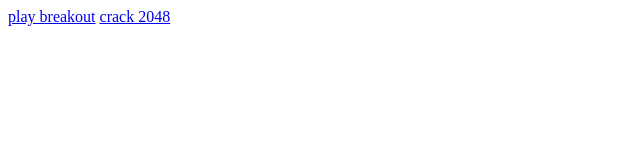
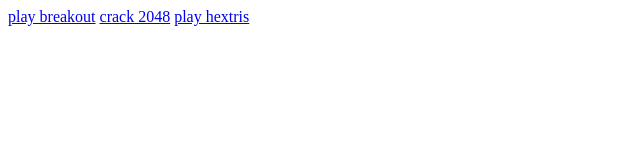
Before and after one commit to coder1791/games, a plain HTML site: page index.html in a window 1280 px wide. Shown: the whole page, without its empty margins (0-640 px from the left). Drawn offline with Linux system fonts and the light colour scheme.

Commit message:
Update index.html

```diff
--- a/index.html
+++ b/index.html
@@ -7,5 +7,6 @@
 <body>
     <a href="games_list/breakout.html">play breakout</a>
     <a href="https://coder1791.github.io/2048/">crack 2048</a>
+    <a href="https://coder1791.github.io/hextris">play hextris</a>
 </body>
 </html>
```
